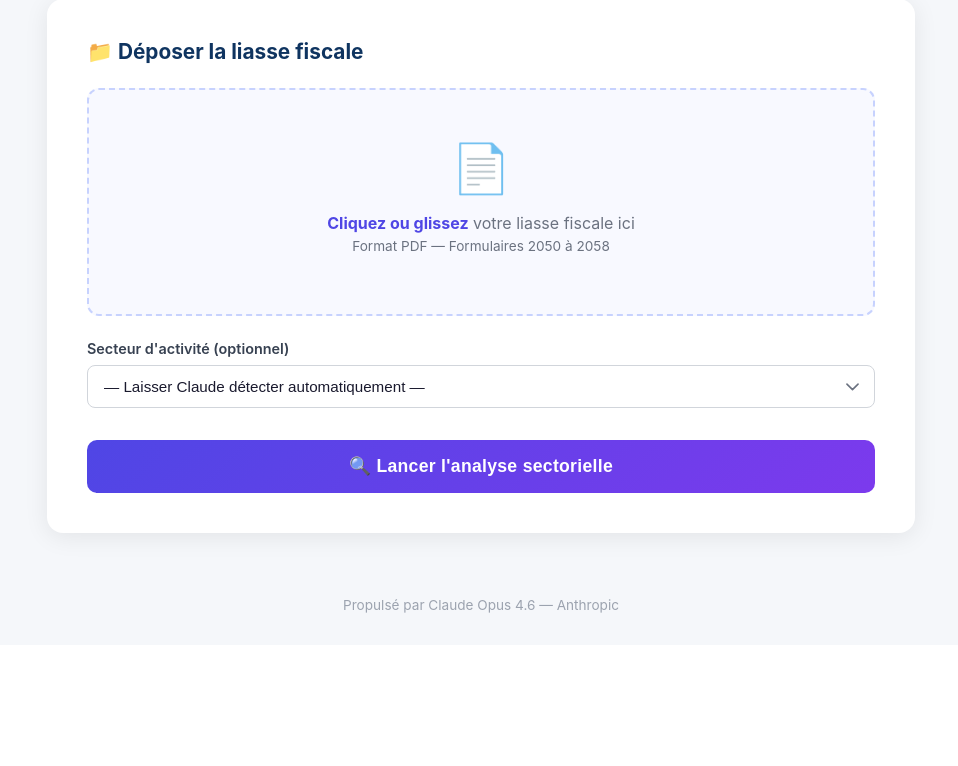
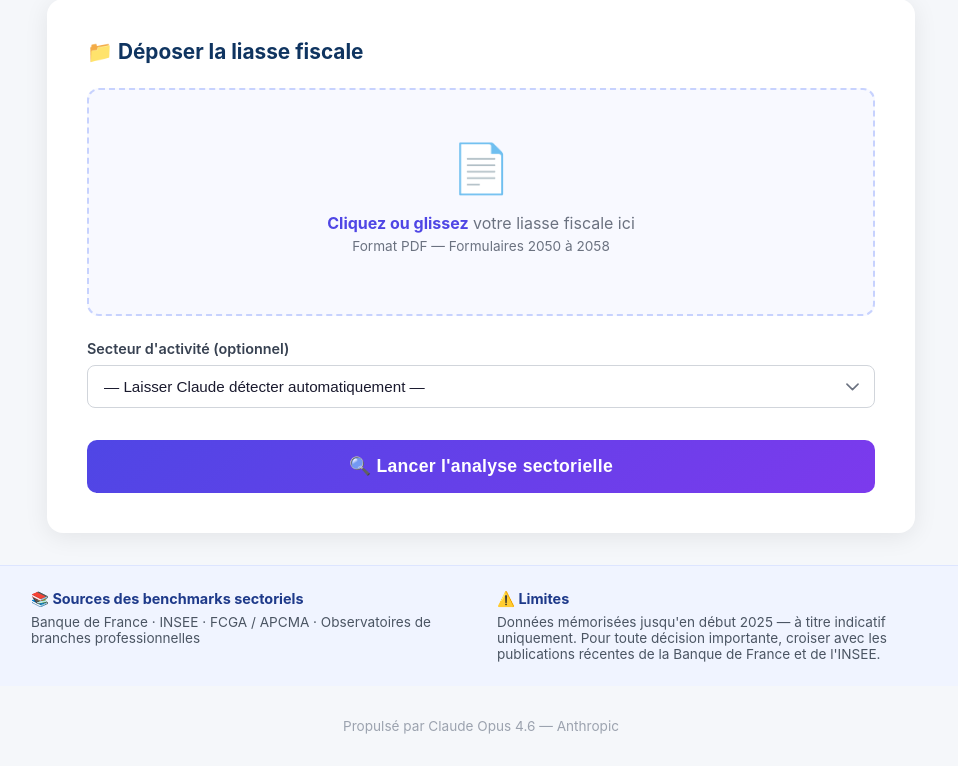
Before and after one commit to Javelaud/Javelaud, a FastAPI app: page / in a window 1280 px wide. Shown: the part 164-930 px from the top of the page, without its empty margins (159-1117 px from the left). Before the commit the page ends 777 px from the top, so only its background shows below. Run offline with FastAPI, Linux system fonts and the light colour scheme; some libraries are stand-ins or nearby versions.

Commit message:
Ajouter sources et limites dans l'app et le SYSTEM_PROMPT

```diff
--- a/app.py
+++ b/app.py
@@ -32,7 +32,23 @@ Ton analyse doit systématiquement couvrir :
 
 Présente ton analyse de façon claire et structurée, avec des titres en markdown.
 Utilise des emojis pour rendre la lecture plus agréable (✅ pour les points forts, ⚠️ pour les vigilances, etc.).
-Sois précis sur les chiffres et explique leur signification pour un entrepreneur non-financier."""
+Sois précis sur les chiffres et explique leur signification pour un entrepreneur non-financier.
+
+Termine systématiquement chaque analyse par une section :
+
+---
+## 📚 Sources & Limites
+
+**Sources utilisées pour les benchmarks sectoriels :**
+- Banque de France — Ratios financiers des PME par secteur (code NAF)
+- INSEE — Données structurelles des entreprises françaises
+- FCGA / APCMA — Moyennes sectorielles PME et artisanat
+- Observatoires de branches professionnelles
+
+**Limites de cette analyse :**
+- Les benchmarks sont basés sur des données mémorisées jusqu'en début 2025 et peuvent ne pas refléter les évolutions récentes du secteur
+- Cette analyse est fournie à titre indicatif et ne remplace pas l'avis d'un expert-comptable
+- Pour toute décision importante (financement, cession, investissement), il est recommandé de croiser ces résultats avec les dernières publications de la Banque de France et de l'INSEE"""
 
 
 async def stream_analysis(file_content: bytes, filename: str, secteur: str):
--- a/templates/index.html
+++ b/templates/index.html
@@ -277,6 +277,35 @@
       color: #9ca3af;
       font-size: 0.85rem;
     }
+
+    .info-banner {
+      background: #f0f4ff;
+      border-top: 1px solid #dde5ff;
+      padding: 1.5rem 1rem;
+    }
+
+    .info-banner-inner {
+      max-width: 900px;
+      margin: 0 auto;
+      display: flex;
+      gap: 2rem;
+      flex-wrap: wrap;
+    }
+
+    .info-block {
+      flex: 1;
+      min-width: 260px;
+      display: flex;
+      flex-direction: column;
+      gap: 0.4rem;
+      font-size: 0.85rem;
+      color: #4b5563;
+    }
+
+    .info-block strong {
+      color: #1e3a8a;
+      font-size: 0.9rem;
+    }
   </style>
 </head>
 <body>
@@ -348,6 +377,19 @@
     <div id="result-content"></div>
   </div>
 </main>
+
+<div class="info-banner">
+  <div class="info-banner-inner">
+    <div class="info-block">
+      <strong>📚 Sources des benchmarks sectoriels</strong>
+      <span>Banque de France · INSEE · FCGA / APCMA · Observatoires de branches professionnelles</span>
+    </div>
+    <div class="info-block">
+      <strong>⚠️ Limites</strong>
+      <span>Données mémorisées jusqu'en début 2025 — à titre indicatif uniquement. Pour toute décision importante, croiser avec les publications récentes de la Banque de France et de l'INSEE.</span>
+    </div>
+  </div>
+</div>
 
 <footer>Propulsé par Claude Opus 4.6 — Anthropic</footer>
 
```
